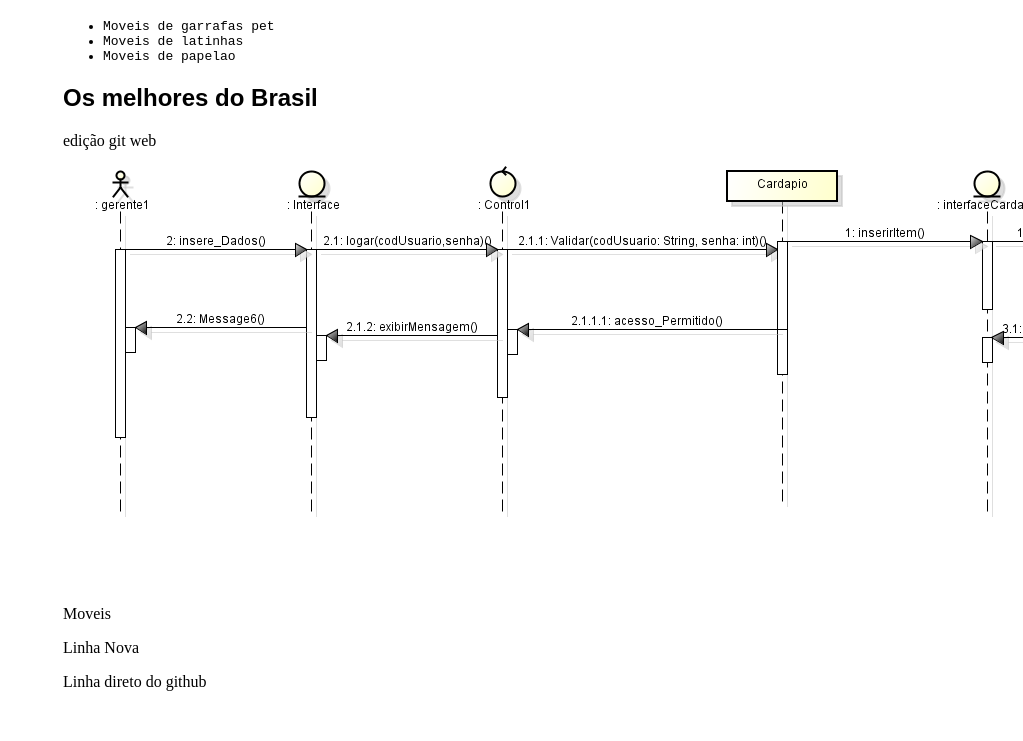
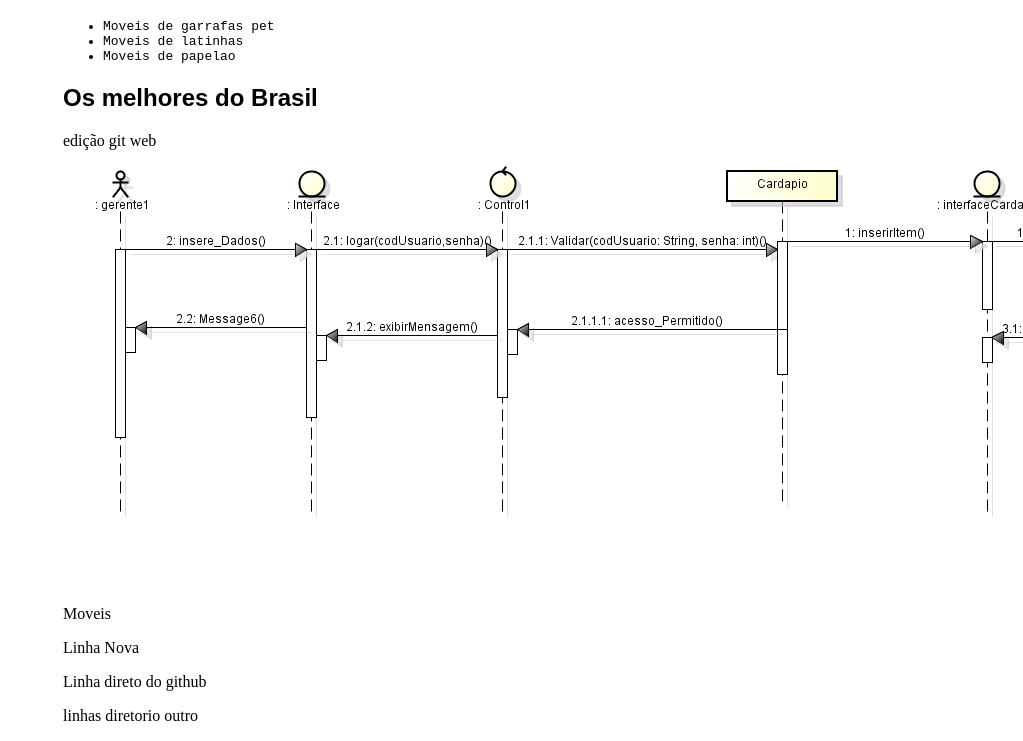
Before and after one commit to lucasgoncalvesmartins/moveis, a plain HTML site: page index.html in a window 1280 px wide. Shown: the part 95-836 px from the top of the page, without its empty margins (257-1280 px from the left). Before the commit the page ends 802 px from the top, so only its background shows below. Drawn offline with Linux system fonts and the light colour scheme.

Commit message:
Nova linhas diretorio outro

```diff
--- a/index.html
+++ b/index.html
@@ -23,7 +23,7 @@
 <p>Moveis</p>
 <p>Linha Nova</p>
 <p>Linha direto do github</p>
-
+  <p>linhas diretorio outro</p>
 
 </body>
 </html>
```
